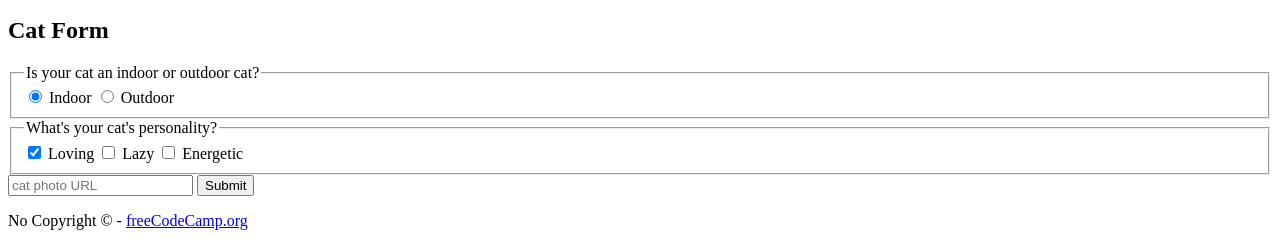
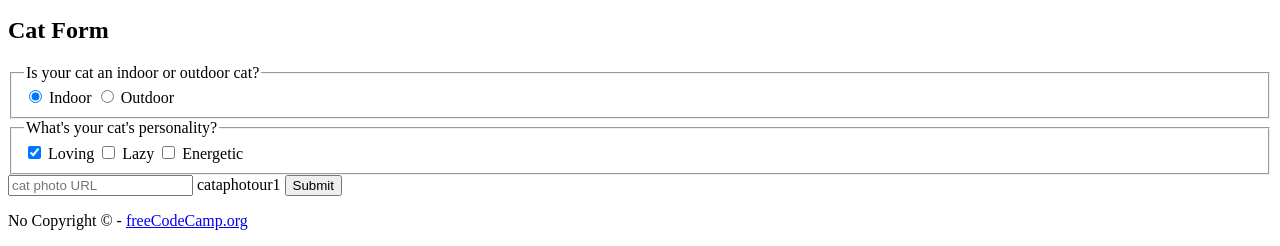
Before and after one commit to Gbemisola19/01-fcc-cat-photo-app, a website: page index.html in a window 1280 px wide. Shown: the part 1419-1665 px from the top of the page. Drawn offline with Linux system fonts and the light colour scheme.

Commit message:
Fix acessibility check

```diff
--- a/index.html
+++ b/index.html
@@ -82,7 +82,8 @@
             <input id="energetic" name="personality" type="checkbox" value="energetic" />
             <label for="energetic">Energetic</label>
           </fieldset>
-          <input name="catphotourl" type="text" placeholder="cat photo URL" required />
+          <input id="cataphotour1" name="catphotourl" type="text" value="" placeholder="cat photo URL" required />
+          <label for="cataphotour1">cataphotour1</label>
           <button type="submit">Submit</button>
         </form>
       </section>
```
Also changed, not shown: axe-check.js (line endings or trailing spaces), package.json (line endings or trailing spaces).
